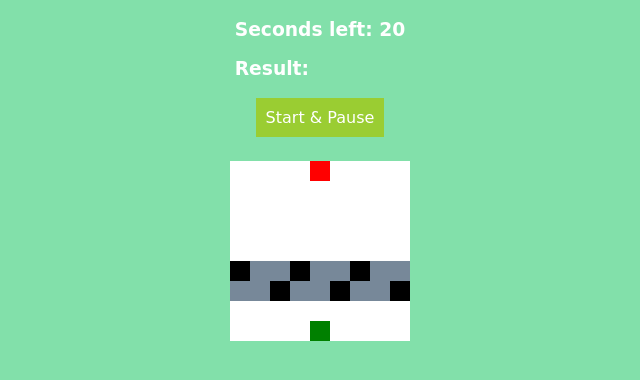
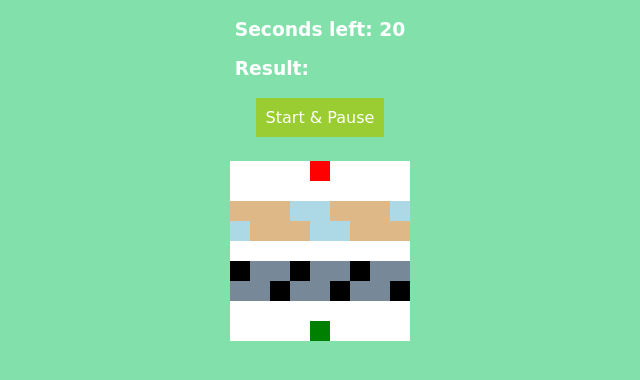
Before and after one commit to anarsafar/frogger-game, a website built with webpack: page src/index.html in a window 1280 px wide. Shown: the part 270-650 px from the top of the page, without its empty margins (320-960 px from the left). Built offline with nearby package versions, Linux system fonts and the light colour scheme; a web font is replaced by a local one.

Commit message:
log movement added

```diff
--- a/src/game.js
+++ b/src/game.js
@@ -6,6 +6,8 @@ import './main.css';
 const squares = document.querySelectorAll('.game-container div');
 const carsLeft = document.querySelectorAll('.car-left');
 const carsRight = document.querySelectorAll('.car-right');
+const logsLeft = document.querySelectorAll('.log-left');
+const logsRight = document.querySelectorAll('.log-right');
 
 let currentIndex = 76;
 const width = 9;
@@ -29,23 +31,63 @@ const frogMove = (e) => {
 
 document.addEventListener('keyup', frogMove);
 
-const moveCar = (carLeft) => {
+const moveCar = (car) => {
 
-    if (carLeft.classList.contains('c1')) {
-        carLeft.classList.remove('c1');
-        carLeft.classList.add('c3');
-    } else if (carLeft.classList.contains('c2')) {
-        carLeft.classList.remove('c2');
-        carLeft.classList.add('c1');
-    } else if (carLeft.classList.contains('c3')) {
-        carLeft.classList.remove('c3');
-        carLeft.classList.add('c2');
+    if (car.classList.contains('c1')) {
+        car.classList.remove('c1');
+        car.classList.add('c3');
+    } else if (car.classList.contains('c2')) {
+        car.classList.remove('c2');
+        car.classList.add('c1');
+    } else if (car.classList.contains('c3')) {
+        car.classList.remove('c3');
+        car.classList.add('c2');
+    }
+}
+
+const moveLogsLeft = (log) => {
+    if (log.classList.contains('l1')) {
+        log.classList.remove('l1');
+        log.classList.add('l2');
+    } else if (log.classList.contains('l2')) {
+        log.classList.remove('l2');
+        log.classList.add('l3');
+    } else if (log.classList.contains('l3')) {
+        log.classList.remove('l3');
+        log.classList.add('l4');
+    } else if (log.classList.contains('l4')) {
+        log.classList.remove('l4');
+        log.classList.add('l5');
+    } else if (log.classList.contains('l5')) {
+        log.classList.remove('l5');
+        log.classList.add('l1');
+    }
+}
+
+const moveLogsRight = (log) => {
+    if (log.classList.contains('l1')) {
+        log.classList.remove('l1');
+        log.classList.add('l5');
+    } else if (log.classList.contains('l2')) {
+        log.classList.remove('l2');
+        log.classList.add('l1');
+    } else if (log.classList.contains('l3')) {
+        log.classList.remove('l3');
+        log.classList.add('l2');
+    } else if (log.classList.contains('l4')) {
+        log.classList.remove('l4');
+        log.classList.add('l3');
+    } else if (log.classList.contains('l5')) {
+        log.classList.remove('l5');
+        log.classList.add('l4');
     }
 }
 
 const autoMove = () => {
     carsLeft.forEach(carLeft => moveCar(carLeft));
     carsRight.forEach(carRight => moveCar(carRight));
+    logsLeft.forEach(logLeft => moveLogsLeft(logLeft));
+    logsRight.forEach(logRight => moveLogsRight(logRight));
 };
 
 setInterval(autoMove, 1000);
--- a/src/index.html
+++ b/src/index.html
@@ -39,25 +39,25 @@
             <div></div>
             <div></div>
             <!-- Row -->
-            <div></div>
-            <div></div>
-            <div></div>
-            <div></div>
-            <div></div>
-            <div></div>
-            <div></div>
-            <div></div>
-            <div></div>
+            <div class="log-left l1"></div>
+            <div class="log-left l2"></div>
+            <div class="log-left l3"></div>
+            <div class="log-left l4"></div>
+            <div class="log-left l5"></div>
+            <div class="log-left l1"></div>
+            <div class="log-left l2"></div>
+            <div class="log-left l3"></div>
+            <div class="log-left l4"></div>
             <!-- Row -->
-            <div></div>
-            <div></div>
-            <div></div>
-            <div></div>
-            <div></div>
-            <div></div>
-            <div></div>
-            <div></div>
-            <div></div>
+            <div class="log-right l5"></div>
+            <div class="log-right l1"></div>
+            <div class="log-right l2"></div>
+            <div class="log-right l3"></div>
+            <div class="log-right l4"></div>
+            <div class="log-right l5"></div>
+            <div class="log-right l1"></div>
+            <div class="log-right l2"></div>
+            <div class="log-right l3"></div>
             <!-- Row -->
             <div></div>
             <div></div>
--- a/src/main.css
+++ b/src/main.css
@@ -55,6 +55,17 @@ button {
   background-color: lightslategray;
 }
 
+.l1,
+.l2,
+.l3 {
+  background-color: burlywood;
+}
+
+.l4,
+.l5 {
+  background: lightblue;
+}
+
 .frog {
   background-color: green;
 }
```
